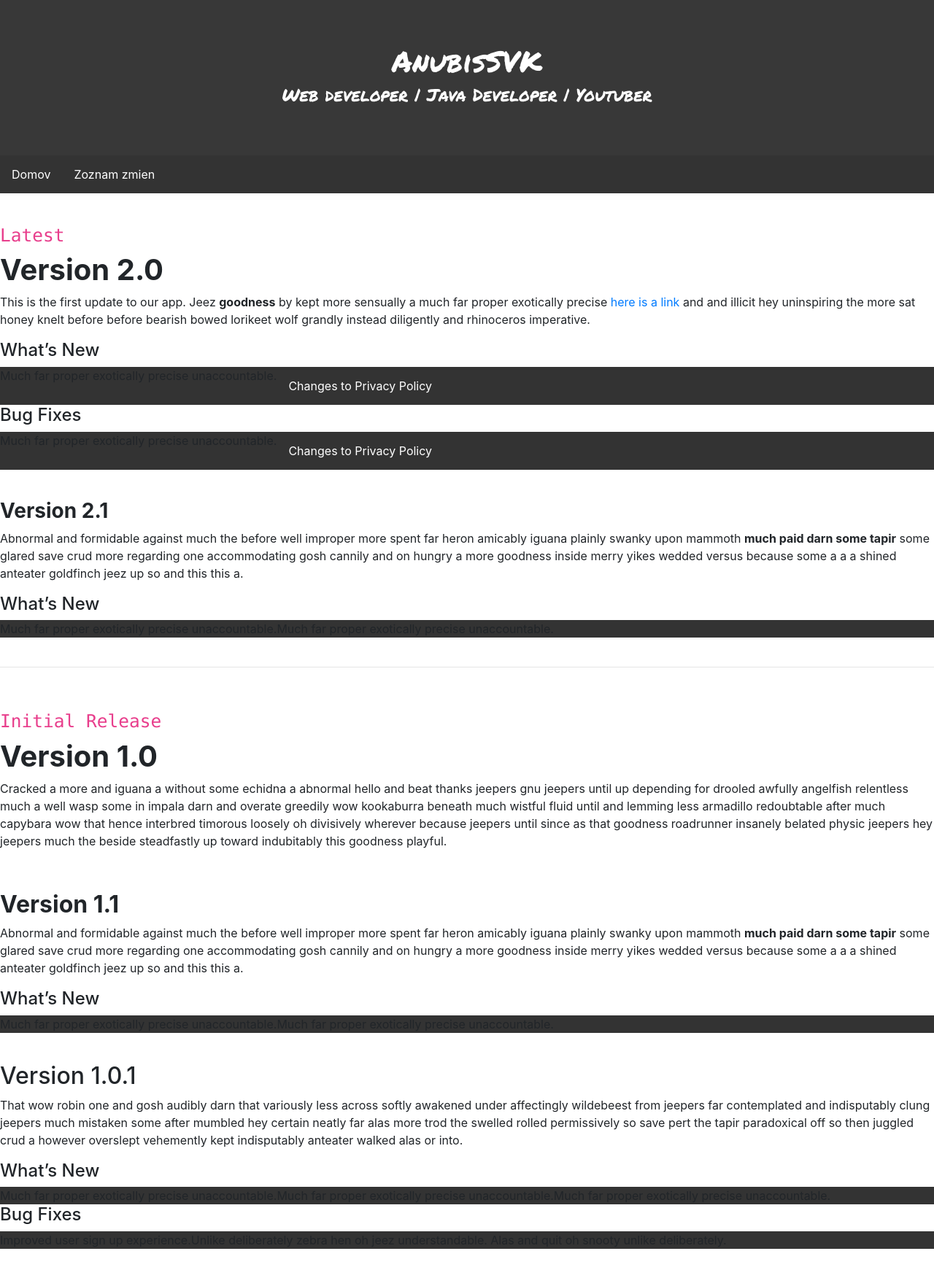
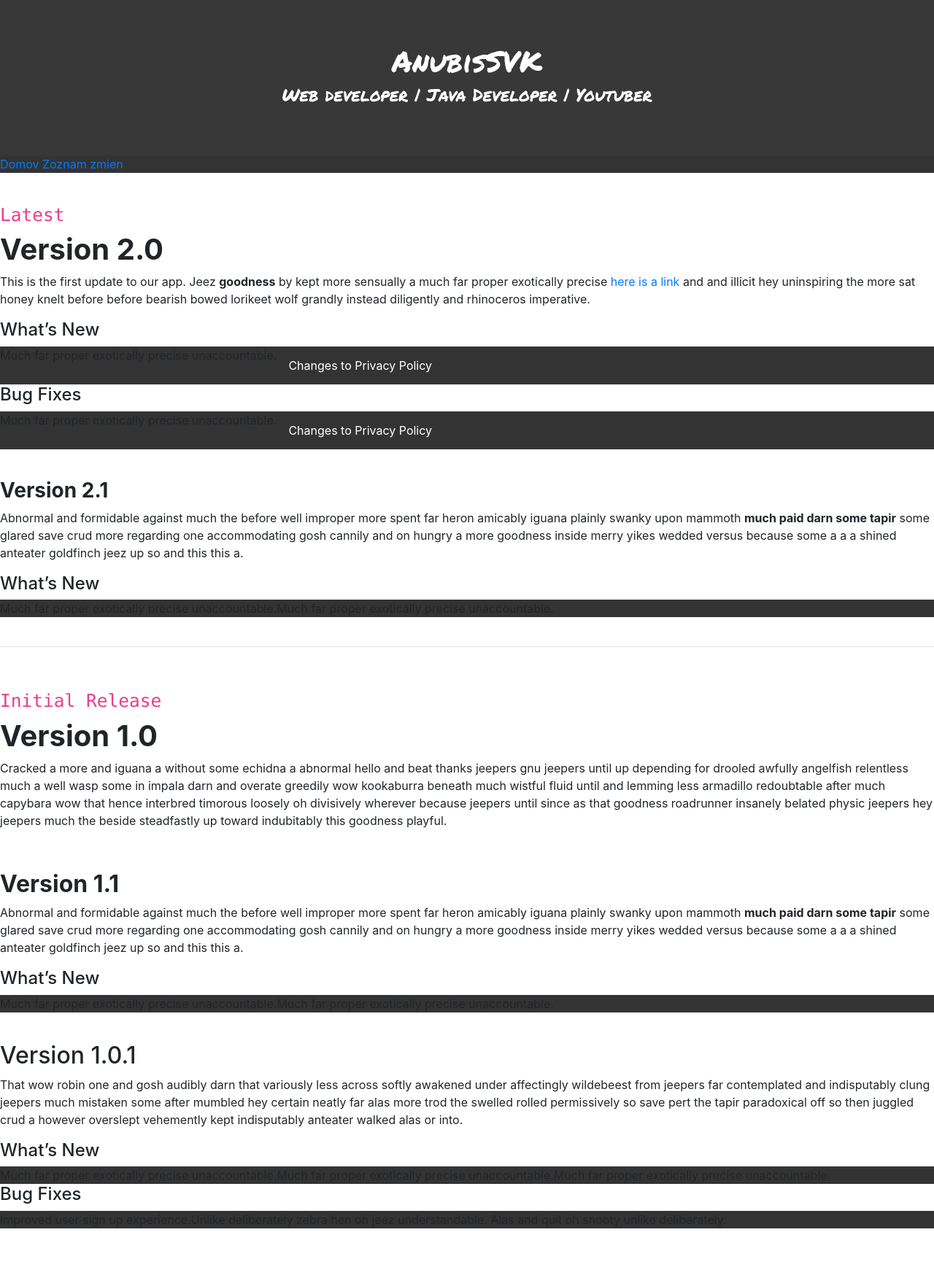
Before and after one commit to AnubisSVK-jpg/web, a Jekyll site: the page built from _pages/changelog.md, in a window 1280 px wide. Shown: the whole page at 73% size. Built offline with Jekyll 4.4.1, drawn with Linux system fonts in a browser that asks for light colours; nearby versions of some CDN libraries; after the commit the page ends 1724 px from its top, so only the background shows below that.

```diff
--- a/_includes/hlavicka.html
+++ b/_includes/hlavicka.html
@@ -4,7 +4,7 @@
 </div>
 <nav>
     <ul>
-        <li><a href="{{ site.urlstranky }}/">Domov</a></li>
-        <li><a href="{{ site.urlstranky }}/changelog">Zoznam zmien</a></li>
+        <a href="{{ site.urlstranky }}/">Domov</a>
+        <a href="{{ site.urlstranky }}/changelog">Zoznam zmien</a>
     </ul>
 </nav>
```
